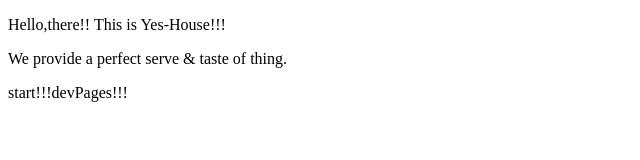
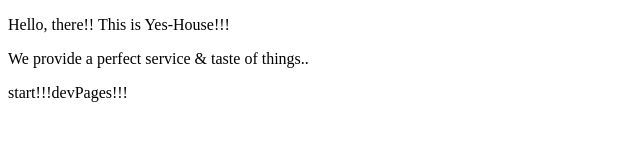
Before and after one commit to Yes-House/test_public, a plain HTML site: page index.html in a window 1280 px wide. Shown: the full height of the page, 0-640 px from the left. Drawn offline with Linux system fonts and the light colour scheme.

Commit message:
Update index.html

```diff
--- a/index.html
+++ b/index.html
@@ -7,8 +7,8 @@
 	<title>Portfolio</title>
 </head>
 <body>
-  <p>Hello,there!! This is Yes-House!!!</p>
-  <p>We provide a perfect serve & taste of thing.</p>
+  <p>Hello, there!! This is Yes-House!!!</p>
+  <p>We provide a perfect service & taste of things..</p>
 
   <p>start!!!devPages!!!</p>
 </body>
```
